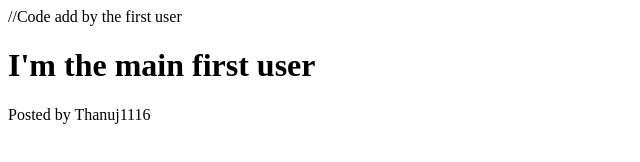
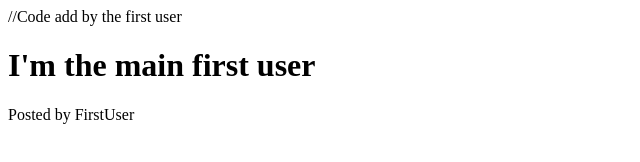
Before and after one commit to thanuj1116/Nebula, a plain HTML site: page Index.html in a window 1280 px wide. Shown: the full height of the page, 0-640 px from the left. Drawn offline with Linux system fonts and the light colour scheme.

Commit message:
Update Index.html

```diff
--- a/Index.html
+++ b/Index.html
@@ -2,5 +2,5 @@
 
 <header>
   <h1>I'm the main first user </h1>
-  <p>Posted by Thanuj1116</p>
+  <p>Posted by FirstUser</p>
 </header>
```
